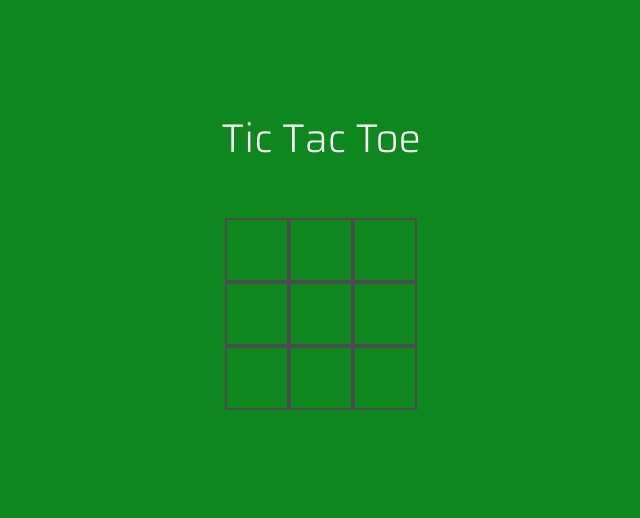
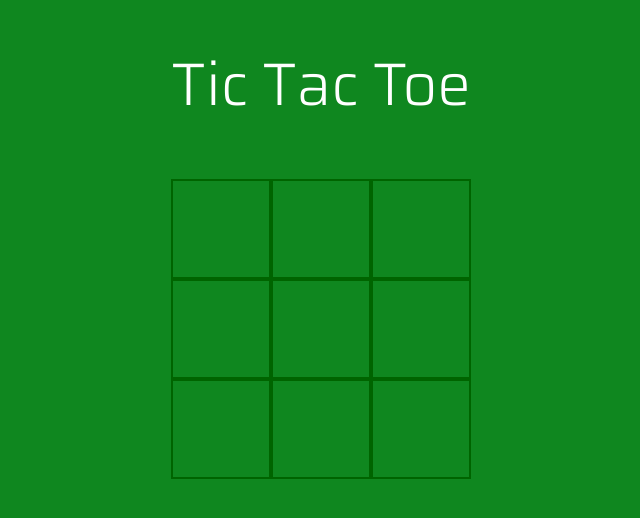
Before and after one commit to jacopovaccarini/Start2Impact_VueJs, a Vue app: page / in a window 1280 px wide. Shown: the part 142-660 px from the top of the page, without its empty margins (319-959 px from the left). Built offline with nearby package versions, Linux system fonts and the light colour scheme.

Commit message:
Update commit

```diff
--- a/src/App.vue
+++ b/src/App.vue
@@ -26,12 +26,10 @@
     margin: auto;
     padding: 1rem;
     width: 50%;
+    height: 100%;
   }
 
   #app {
-    font-family: 'Avenir', Helvetica, Arial, sans-serif;
-    -webkit-font-smoothing: antialiased;
-    -moz-osx-font-smoothing: grayscale;
     text-align: center;
     color: #ffffff;
     display: flex;
--- a/src/components/Cell.vue
+++ b/src/components/Cell.vue
@@ -14,14 +14,13 @@ export default {
 
 <style>
   .cell {
-    width: 64px;
-    height: 64px;
-    border: 2px solid rgb(75,75,75);
-    font-size: 42px;
-
+    width: 100px;
+    height: 100px;
+    border: 2px solid darkgreen;
+    font-size: 80px;
     display: flex;
     align-items: center;
     justify-content: center;
-    padding-bottom: 7px;
+    padding-bottom: 12px;
   }
 </style>
--- a/src/components/TicTacToe.vue
+++ b/src/components/TicTacToe.vue
@@ -14,8 +14,8 @@
       {{ gameOverText }}
     </div>
 
-    <div class="reset-button" v-if="gameOver">
-      <button @click="reset()">Riavvia</button>
+    <div @click="reset()" class="reset-button" v-if="gameOver">
+      Riavvia
     </div>
   </div>
 </template>
@@ -107,8 +107,8 @@ export default {
     display: flex;
     flex-wrap: wrap;
     justify-content: center;
-
-    width: 204px;
+    width: 312px;
+    height: 100%;
   }
 
   .title-text {
@@ -116,27 +116,26 @@ export default {
     justify-content: center;
     margin: auto;
     padding-bottom: 3rem;
-    font-size: 40px;
+    font-size: 60px;
     width: 100%;
   }
 
   .game-over-text {
     display: flex;
-    align-items: center;
+    justify-content: center;
     margin: auto;
     padding: 1rem;
+    font-size: 30px;
+    width: 100%;
   }
 
   .reset-button {
     display: flex;
     justify-content: center;
     margin: auto;
-    padding: 1rem;
-    width: 100%;
-  }
-
-  .reset-button button {
     padding: 0.5rem;
     width: 50%;
+    border: 1px solid white;
+    background-color: darkgreen;
   }
 </style>
--- a/src/main.js
+++ b/src/main.js
@@ -1,3 +1,6 @@
+//per nascondere la barra di scorrimento laterale
+document.body.style.overflow = "hidden";
+
 // The Vue build version to load with the `import` command
 // (runtime-only or standalone) has been set in webpack.base.conf with an alias.
 import Vue from 'vue'
```
